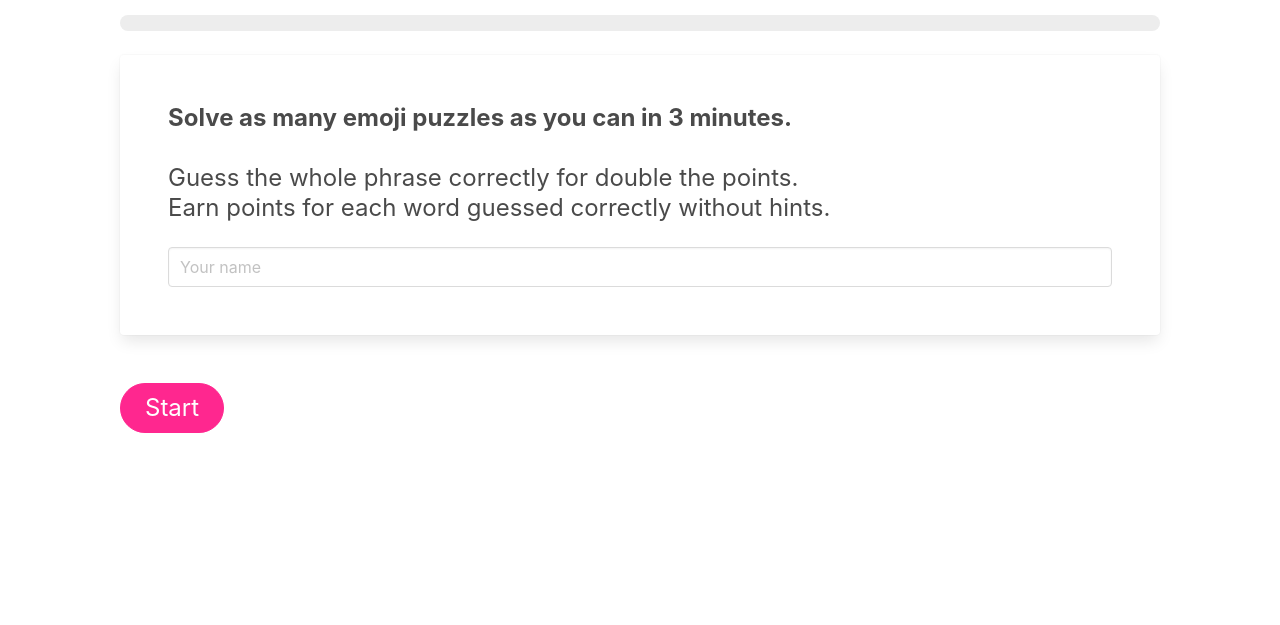
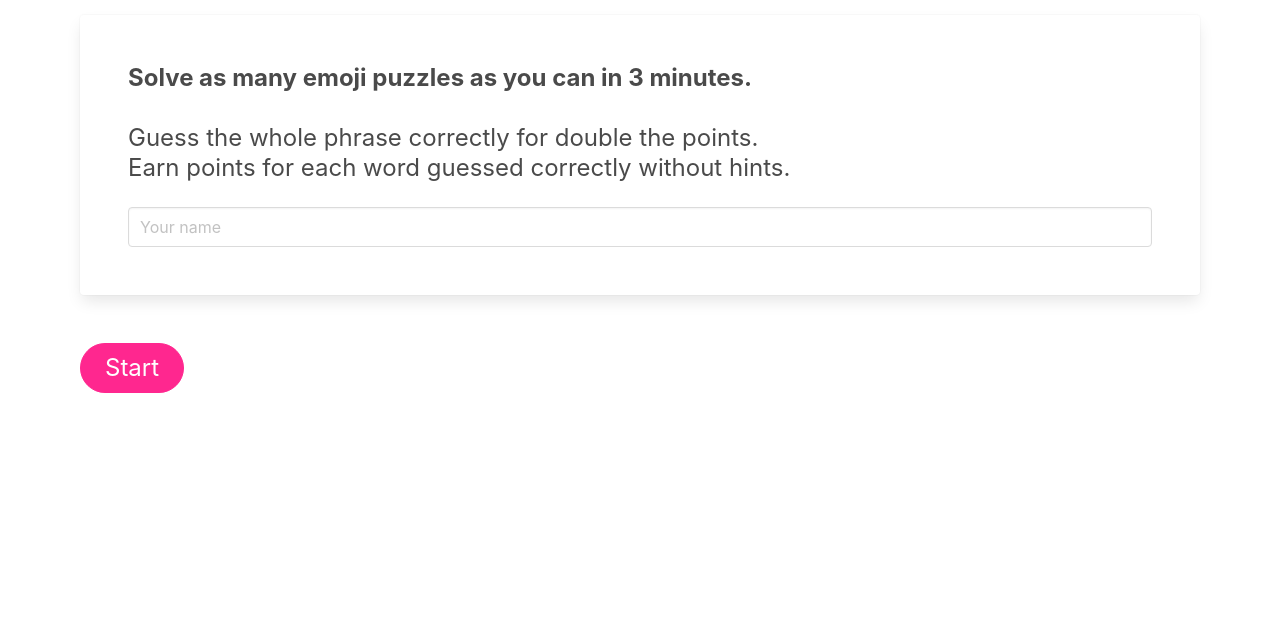
Before and after one commit to luisaescalona/codebreaker, a plain HTML site: page index.html in a window 1280 px wide. Shown: the part 277-902 px from the top of the page. After the commit the page ends 822 px from the top, so only its background shows below. Drawn offline with nearby package versions, Linux system fonts and the light colour scheme.

Commit message:
Update index.html

```diff
--- a/index.html
+++ b/index.html
@@ -17,7 +17,7 @@
 
   <body>
     <section class="section is-medium">
-      <div id="app" class="container p-6">
+      <div id="app" class="container p-2">
         <h1 class="title">
           <a href="index.html"><img src="logo.svg" /></a>
         </h1>
```
